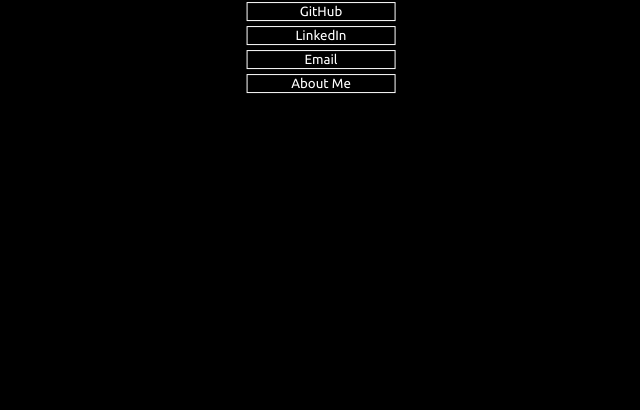
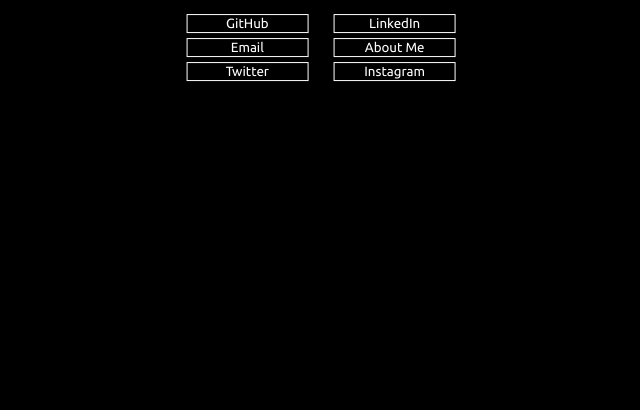
Before and after one commit to robertjwvaughan/PiServer, a plain HTML site: page personal_site/index.html in a window 1280 px wide. Shown: the part 390-800 px from the top of the page, without its empty margins (319-959 px from the left). Drawn offline with nearby package versions, Linux system fonts and the light colour scheme.

Commit message:
Changes to fade in and more links added

```diff
--- a/personal_site/index.html
+++ b/personal_site/index.html
@@ -12,10 +12,16 @@
 
 <div class="intro">
 	<h1 class="title" id="name" style="display: none">Robert Vaughan</h1>
-	<button class="main-tab" id="git" style="visibility: hidden">GitHub</button>
-	<button class="main-tab" id="linked" style="visibility: hidden">LinkedIn</button>
-	<button class="main-tab" id="email" style="visibility: hidden">Email</button>
-	<button class="main-tab" id="about" style="visibility: hidden">About Me</button>
+	<div class="div-left">
+		<button class="main-tab" id="git" style="visibility: hidden">GitHub</button>
+		<button class="main-tab" id="email" style="visibility: hidden">Email</button>
+		<button class="main-tab" id="twitter" style="visibility: hidden">Twitter</button>
+	</div>
+	<div class="div-right">
+		<button class="main-tab" id="linked" style="visibility: hidden">LinkedIn</button>
+		<button class="main-tab" id="about" style="visibility: hidden">About Me</button>
+		<button class="main-tab" id="instagram" style="visibility: hidden">Instagram</button>
+	</div>
 </div>
 
 <div class="query">
--- a/personal_site/js/main.js
+++ b/personal_site/js/main.js
@@ -26,6 +26,16 @@ $(function() {
 		$('#linked').click(function(e) {
 			e.preventDefault();
 			newWindow("https://www.linkedin.com/in/robertjwvaughan/");
+		});
+
+		$('#twitter').click(function(e) {
+			e.preventDefault();
+			newWindow("https://twitter.com/robertjwvaughan");
+		});
+
+		$('#instagram').click(function(e) {
+			e.preventDefault();
+			newWindow("https://www.instagram.com/robertjwvaughan/");
 		});
 
 		$('#about').click(function(e) {
@@ -64,12 +74,16 @@ $(function() {
 
 function fadeButtons () {
 	$('.email-button').width($('.intro').width() / 2);
-	$('.main-tab').width($('.intro').width() / 2);
+	$('.main-tab').width($('.intro').width() / 2.5);
 
-	$('#git').css('visibility','visible').hide().fadeIn(500, function() {
-		$('#linked').css('visibility','visible').hide().fadeIn(500, function() {
-			$('#email').css('visibility','visible').hide().fadeIn(500, function() {
-				$('#about').css('visibility','visible').hide().fadeIn(500);
+	$('#git').css('visibility','visible').hide().fadeIn(250, function() {
+		$('#linked').css('visibility','visible').hide().fadeIn(250, function() {
+			$('#email').css('visibility','visible').hide().fadeIn(250, function() {
+				$('#about').css('visibility','visible').hide().fadeIn(250, function() {
+					$('#twitter').css('visibility','visible').hide().fadeIn(250, function() {
+						$('#instagram').css('visibility','visible').hide().fadeIn(250);
+					});
+				});
 			});
 		});
 	});
--- a/personal_site/styles/style.css
+++ b/personal_site/styles/style.css
@@ -14,6 +14,14 @@ body {
 	color: white;
     font-family: "Courier New";
     font-weight: lighter;
+}
+
+.div-left {
+	float: left;
+}
+
+.div-right {
+	float: right;
 }
 
 .main-tab {
```
